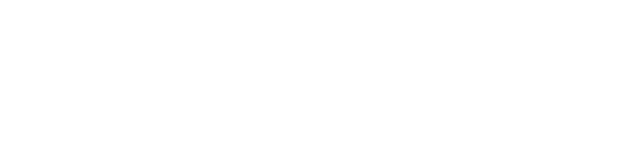
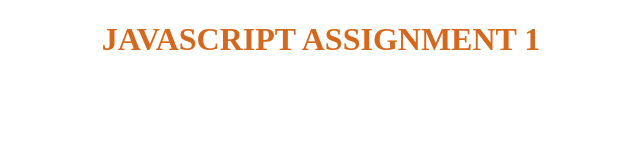
Before and after one commit to muzammiljatoi632/JavaScriptAssign1, a plain HTML site: page JS Assign 1/index.html in a window 1280 px wide. Shown: the whole page, without its empty margins (319-959 px from the left). Drawn offline with Linux system fonts and the light colour scheme.

Commit message:
Add files via upload

```diff
--- a/JS Assign 1/index.html
+++ b/JS Assign 1/index.html
@@ -14,6 +14,9 @@
     <!-- <script src="app.js"></script> -->
 
 <body>
+
+
+    <h1 style="text-align: center; color: chocolate;">JAVASCRIPT ASSIGNMENT 1</h1>
 
 
     <!-- Script inside your page’s HTML -->
```
